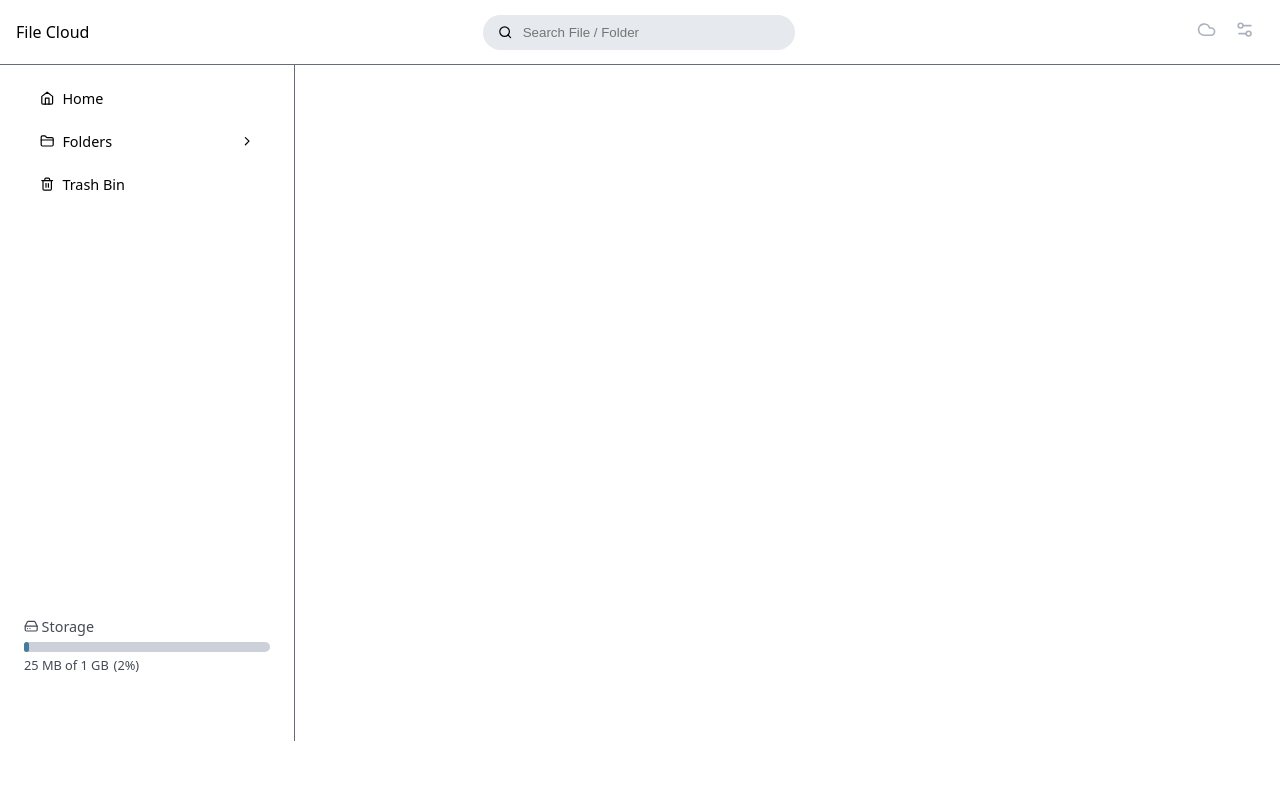
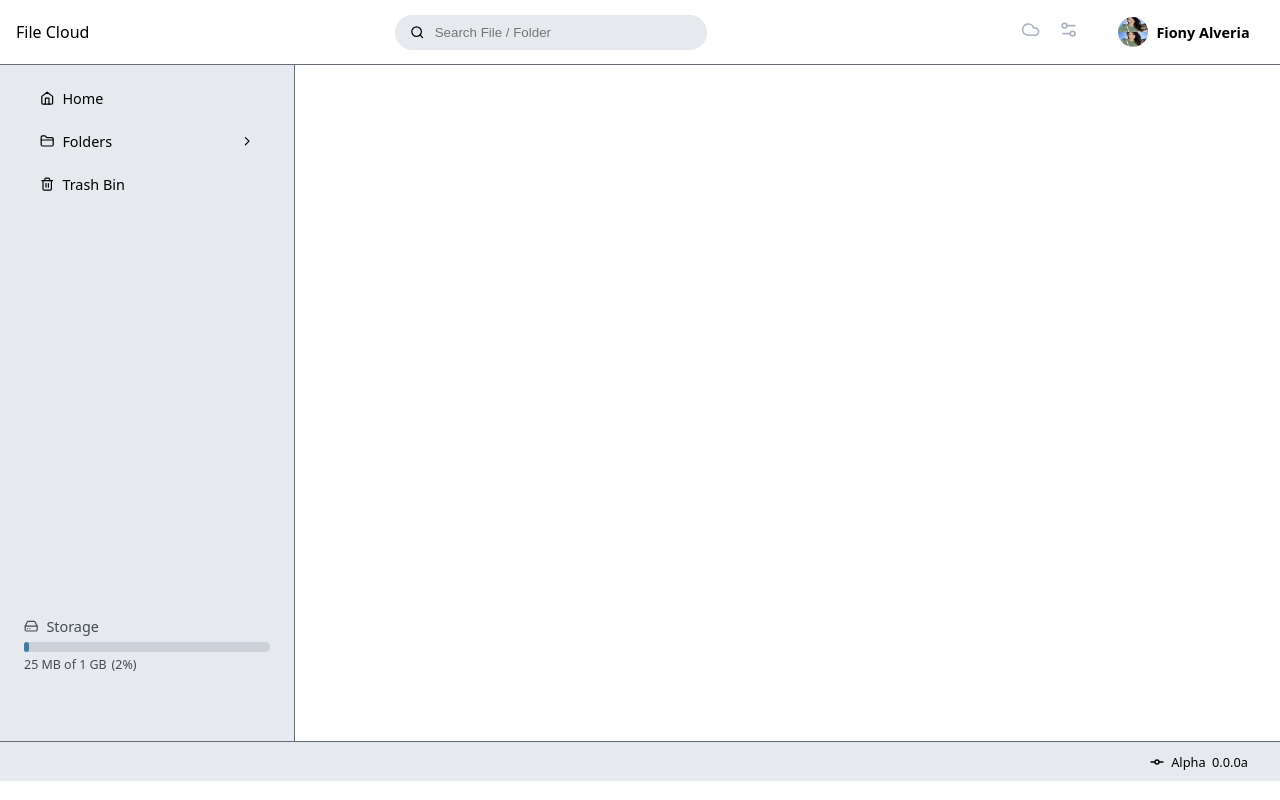
Before and after one commit to AlbertRT/file-cloud, a React (Vite) app in the folder frontend/: page / in a window 1280 px wide. Built offline with nearby package versions, Linux system fonts and the light colour scheme.

Commit message:
Frontend - Adding Account dropdown, Footer

```diff
--- /dev/null
+++ b/frontend/src/Components/Footer/Footer.jsx
@@ -0,0 +1,21 @@
+import React from 'react';
+import "./Footer.scss";
+import { LuGitCommit } from 'react-icons/lu';
+
+const Footer = () => {
+  return (
+    <div className="Footer">
+        <div className="version">
+            <div className="icons">
+                <LuGitCommit />
+            </div>
+            <div className="version">
+                <div className="channel">Alpha</div>
+                <div className="version">0.0.0a</div>
+            </div>
+        </div>
+    </div>
+  )
+}
+
+export default Footer
--- /dev/null
+++ b/frontend/src/Components/Footer/Footer.scss
@@ -0,0 +1,37 @@
+@import "../../variables.scss";
+
+.Footer {
+    height: 40px;
+    border-top: 1px solid $dark_gray_1;
+    background: $light_gray_2;
+    width: 100%;
+    display: flex;
+    align-items: center;
+    justify-content: end;
+    padding: 0 2rem;
+
+    .version {
+        display: flex;
+        align-items: center;
+        justify-content: center;
+        user-select: none;
+
+        .icons {
+            display: flex;
+            align-items: center;
+            justify-content: center;
+        }
+
+        .version {
+            font-size: .8rem;
+            margin-left: .4rem;
+
+            .channel {
+                transition: color 250ms;
+                &:hover {
+                    color: $solid_blue;
+                }
+            }
+        }
+    }
+}
--- a/frontend/src/Components/Navbar/Navbar.jsx
+++ b/frontend/src/Components/Navbar/Navbar.jsx
@@ -1,10 +1,20 @@
 import React, { useState } from "react";
-import "./index.scss";
-import { LuSettings2, LuCloud, LuSearch, LuX } from "react-icons/lu";
+import "./Navbar.scss";
+import {
+	LuSettings2,
+	LuCloud,
+	LuSearch,
+	LuX,
+	LuEdit2,
+	LuLogOut,
+	LuShield,
+} from "react-icons/lu";
+import fiony from "../../Assets/20230718_151947.jpg";
+import { Link } from "react-router-dom";
 
 const Navbar = () => {
-
-    const [searchValue, setSearchValue] = useState('');
+	const [searchValue, setSearchValue] = useState("");
+    const [showDropdown, setShowDropdown] = useState(false);
 
 	return (
 		<nav className="navbar">
@@ -15,30 +25,88 @@ const Navbar = () => {
 						type="text"
 						className="input-text"
 						placeholder="Search File / Folder"
-                        value={searchValue}
-                        onInput={e => setSearchValue(e.target.value)}
+						value={searchValue}
+						onInput={(e) => setSearchValue(e.target.value)}
 					/>
 					<div className="icons">
 						<LuSearch />
 					</div>
-					<div className={searchValue.length > 0 ? 'icons-close show' : 'icons-close'} onClick={() => setSearchValue('')}>
+					<div
+						className={
+							searchValue.length > 0
+								? "icons-close show"
+								: "icons-close"
+						}
+						onClick={() => setSearchValue("")}
+					>
 						<LuX />
 					</div>
 				</div>
 			</div>
 			<div className="Menus">
-				<ul>
-					<li className="menu cloud-status">
-						<div className="icons">
-							<LuCloud />
+				<div className="menu cloud-status">
+					<div className="icons">
+						<LuCloud />
+					</div>
+				</div>
+				<div className="menu settings">
+					<div className="icons">
+						<LuSettings2 />
+					</div>
+				</div>
+				<div className="menu-dropdown">
+					<div className="account" onClick={() => setShowDropdown(!showDropdown)} >
+						<div className="photo-profile">
+							<img src={fiony} alt="" />
 						</div>
-					</li>
-					<li className="menu settings">
-						<div className="icons">
-							<LuSettings2 />
+						<div className="name">
+							<p>Fiony Alveria</p>
 						</div>
-					</li>
-				</ul>
+					</div>
+					<div className={showDropdown ? "dropdown show" : "dropdown"} >
+						<div className="profile">
+							<div className="photo">
+								<img src={fiony} alt="" />
+							</div>
+							<div className="information">
+								<div className="name">
+									<p>Fiony Alveria</p>
+								</div>
+								<div className="email">
+									<p>fiony.alveria@jkt48.com</p>
+								</div>
+							</div>
+						</div>
+						<div className="dropdown-menus">
+							<div className="dropdown-menu">
+								<Link>
+									<div className="icons">
+										<LuEdit2 />
+									</div>
+									<span>Edit Your Profile</span>
+								</Link>
+							</div>
+							<div className="dropdown-menu">
+								<Link>
+									<div className="icons">
+										<LuShield />
+									</div>
+									<span>Privacy</span>
+								</Link>
+							</div>
+						</div>
+						<div className="bottom-menus-dropdown">
+							<div className="bottom-menu-dropdown logout">
+								<Link>
+									<div className="icons">
+										<LuLogOut />
+									</div>
+									<span>Log Out</span>
+								</Link>
+							</div>
+						</div>
+					</div>
+				</div>
 			</div>
 		</nav>
 	);
--- /dev/null
+++ b/frontend/src/Components/Navbar/Navbar.scss
@@ -0,0 +1,244 @@
+@import "../../variables.scss";
+
+.navbar {
+	display: flex;
+	align-items: center;
+	justify-content: space-between;
+	padding: 2rem 1rem;
+	height: 40px;
+	border-bottom: 1px solid $dark_gray_1;
+
+	.Bar {
+		width: 25%;
+		.search-bar {
+			position: relative;
+			display: flex;
+			align-items: center;
+
+			.input-text {
+				width: 100%;
+				height: 35px;
+				padding: 0 2.5rem;
+				border: none;
+				outline: none;
+				background: $light_gray_2;
+				border-radius: 50px;
+			}
+
+			.icons {
+				position: absolute;
+				left: 5%;
+				display: flex;
+				align-items: center;
+				justify-content: center;
+				font-size: 0.9rem;
+			}
+
+			.icons-close {
+				position: absolute;
+				right: 5%;
+				display: flex;
+				align-items: center;
+				justify-content: center;
+				font-size: 0.9rem;
+				cursor: pointer;
+				transition: opacity 250ms;
+				opacity: 0;
+
+				&.show {
+					opacity: 1;
+				}
+			}
+		}
+	}
+
+	.Menus {
+		display: flex;
+		align-items: center;
+
+		.menu {
+			list-style: none;
+			height: 30px;
+			width: 30px;
+			display: flex;
+			align-items: center;
+			justify-content: center;
+			margin: 0 0.25rem;
+			cursor: pointer;
+			color: $medium_gray_2;
+			font-size: 1.2rem;
+			transition: color 250ms;
+
+			&:hover {
+				color: $dark_gray_2;
+			}
+
+			&.cloud-status {
+				&.active {
+					color: $solid_blue;
+					font-weight: bold;
+				}
+			}
+		}
+		.menu-dropdown {
+			margin-left: 1rem;
+			position: relative;
+
+			.account {
+				display: flex;
+				align-items: center;
+				justify-content: center;
+				cursor: pointer;
+				padding: 0.5rem 0.9rem;
+				border-radius: 50px;
+				transition: background 250ms;
+
+				.photo-profile {
+					width: 30px;
+					height: 30px;
+					margin-right: 0.5rem;
+
+					img {
+						width: 100%;
+						height: 100%;
+						border-radius: 50%;
+					}
+				}
+				.name {
+					color: $black;
+					font-size: 0.9rem;
+					user-select: none;
+					font-weight: bold;
+				}
+
+				&:hover {
+					background: $light_gray_2;
+				}
+			}
+
+			.dropdown {
+				position: absolute;
+				width: 300px;
+				top: 120%;
+				right: 0;
+				z-index: 1;
+				background: rgba(255, 255, 255, 0.25);
+				box-shadow: 0 8px 32px 0 rgba(31, 38, 135, 0.37);
+				border-radius: 10px;
+				border: 1px solid rgba(255, 255, 255, 0.18);
+				padding: 1rem 1.4rem;
+                transition: all 250ms;
+                pointer-events: none;
+				height: 0;
+                visibility: collapse;
+                opacity: 0;
+
+                &.show {
+                    height: 250px;
+                    visibility: visible;
+                    pointer-events: auto;
+                    transition-delay: 100ms;
+                    opacity: 1;
+                }
+
+				.profile {
+					display: flex;
+					align-items: center;
+					border-bottom: 1px solid $dark_gray_2;
+					padding-bottom: 1rem;
+
+					.photo {
+						width: 50px;
+						height: 50px;
+
+						img {
+							width: 100%;
+							height: 100%;
+							border-radius: 50%;
+						}
+					}
+
+					.information {
+						margin-left: 1rem;
+						user-select: none;
+
+						.name {
+							font-size: 0.9rem;
+						}
+						.email {
+							font-size: 0.8rem;
+							font-weight: bold;
+							color: $medium_gray_2;
+						}
+					}
+				}
+				.dropdown-menus {
+					width: 100%;
+					margin-top: 1rem;
+					height: 45%;
+
+					.dropdown-menu {
+						a {
+							display: flex;
+							align-items: center;
+							padding: 0 0.5rem;
+							font-size: 0.8rem;
+							width: 100%;
+							height: 30px;
+							text-decoration: none;
+							border-radius: 5px;
+							color: $black;
+							transition: all 250ms;
+
+							.icons {
+								display: flex;
+								align-items: center;
+								justify-content: center;
+								margin-right: 1rem;
+							}
+
+							&:hover {
+								background: $dark_blue;
+								color: $white;
+							}
+						}
+					}
+				}
+				.bottom-menus-dropdown {
+					width: 100%;
+					display: flex;
+					align-items: center;
+					justify-content: end;
+                    height: 20%;
+
+					.bottom-menu-dropdown {
+						a {
+							border: 1px solid $danger;
+							display: flex;
+							align-items: center;
+                            height: 30px;
+                            padding: 0 .9rem;
+                            font-size: .8rem;
+                            color: $danger;
+                            text-decoration: none;
+                            border-radius: 50px;
+                            transition: all 250ms;
+
+                            .icons {
+                                display: flex;
+                                align-items: center;
+                                justify-content: center;
+                                margin-right: .5rem;
+                            }
+
+                            &:hover {
+                                background: $danger;
+                                color: $white;
+                            }
+						}
+					}
+				}
+			}
+		}
+	}
+}
--- a/frontend/src/Components/Navbar/index.scss
+++ /dev/null
@@ -1,86 +0,0 @@
-@import '../../variables.scss';
-
-.navbar {
-	display: flex;
-	align-items: center;
-	justify-content: space-between;
-	padding: 2rem 1rem;
-	height: 40px;
-    border-bottom: 1px solid $dark_gray_1;
-
-    .Bar {
-        width: 25%;
-        .search-bar {
-            position: relative;
-            display: flex;
-            align-items: center;
-
-            .input-text {
-                width: 100%;
-                height: 35px;
-                padding: 0 2.5rem;
-                border: none;
-                outline: none;
-                background: $light_gray_2;
-                border-radius: 50px;
-            }
-
-            .icons {
-                position: absolute;
-                left: 5%;
-                display: flex;
-                align-items: center;
-                justify-content: center;
-                font-size: .9rem;
-            }
-
-            .icons-close {
-                position: absolute;
-                right: 5%;
-                display: flex;
-                align-items: center;
-                justify-content: center;
-                font-size: .9rem;
-                cursor: pointer;
-                transition: opacity 250ms;
-                opacity: 0;
-
-                &.show {
-                    opacity: 1;
-                }
-            }
-        }
-    }
-
-	.Menus {
-		ul {
-			display: flex;
-			align-items: center;
-
-			li.menu {
-				list-style: none;
-                height: 30px;
-                width: 30px;
-                display: flex;
-                align-items: center;
-                justify-content: center;
-                margin: 0 .25rem;
-                cursor: pointer;
-                color: $medium_gray_2;
-                font-size: 1.2rem;
-                transition: color 250ms;
-
-                &:hover {
-                    color: $dark_gray_2;
-                }
-
-                &.cloud-status {
-                    &.active {
-                        color: $solid_blue;
-                        font-weight: bold;
-                    }
-                }
-			}
-		}
-	}
-}
--- a/frontend/src/Components/Sidebar/Sidebar.jsx
+++ b/frontend/src/Components/Sidebar/Sidebar.jsx
@@ -1,5 +1,5 @@
 import React, { useState } from "react";
-import "./index.scss";
+import "./Sidebar.scss";
 import {
 	LuHome,
 	LuFolderClosed,
@@ -22,7 +22,7 @@ const Sidebar = () => {
 	};
 	const percentages = Math.round((storage.used / storage.total) * 100);
 
-    const color = percentages <= 50 ? "457b9d" : percentages <= 75 ? "ffce54" : "e63946";
+    const color = percentages <= 50 ? "#457b9d" : percentages <= 75 ? "#ffce54" : "#e63946";
 
 	return (
 		<div className="Sidebar">
@@ -106,11 +106,7 @@ const Sidebar = () => {
 								className="bar"
 								style={{
 									width: `${percentages}%`,
-									background: (percentages <= 50
-											? "#457b9d"
-											: percentages <= 75
-											? "#ffce54"
-											: "#e63946"),
+									background: color,
 								}}
 							></div>
 						</div>
--- a/frontend/src/Components/Sidebar/index.scss
+++ b/frontend/src/Components/Sidebar/Sidebar.scss
@@ -1,12 +1,11 @@
-@use "../../variables.scss" as variable;
-@forward "../../variables.scss";
-@import "../../mixin.scss";
+@import "../../variables.scss";
 
 .Sidebar {
 	width: 100%;
 	height: calc(92vh - 40px - 20px);
-	border-right: 1px solid variable.$dark_gray_1;
+	border-right: 1px solid $dark_gray_1;
 	padding: 1rem 1.5rem;
+    background: $light_gray_2;
 
 	.Menus {
 		height: 65vh;
@@ -17,14 +16,14 @@
 			&.trash-bin {
 				a {
 					&.active {
-						background: variable.$danger;
-						color: variable.$white;
+						background: $danger;
+						color: $white;
 					}
 				}
 			}
 
 			a {
-				color: variable.$black;
+				color: $black;
 				width: 100%;
 				height: 35px;
 				transition: all 250ms;
@@ -47,22 +46,22 @@
 
 				&:hover,
 				&.active {
-					background: variable.$dark_blue;
-					color: variable.$white;
+					background: $dark_blue;
+					color: $white;
 				}
 
 				&.trash-bin {
 					&:hover,
 					&.active {
-						background: variable.$danger;
-						color: variable.$white;
+						background: $danger;
+						color: $white;
 					}
 				}
 				&.subMenu {
 					&:hover,
 					&.active {
-						background: variable.$light_gray_2;
-						color: variable.$black;
+						background: $light_gray_2;
+						color: $black;
 					}
 				}
 			}
@@ -73,7 +72,7 @@
 			user-select: none;
 
 			.expand-title {
-				color: variable.$black;
+				color: $black;
 				width: 100%;
 				height: 35px;
 				transition: all 250ms;
@@ -113,8 +112,8 @@
 
 				&:hover,
 				&.active {
-					background: variable.$dark_blue;
-					color: variable.$white;
+					background: $dark_blue;
+					color: $white;
 				}
 			}
 			.submenu {
@@ -124,6 +123,12 @@
 				visibility: collapse;
 				transition: all 250ms;
 				opacity: 0;
+
+                .subMenu {
+                    &:hover {
+                        background: $medium_gray_1;
+                    }
+                }
 
 				&.expanded {
 					height: 15vh;
@@ -136,7 +141,7 @@
 	}
 
 	.Account {
-		height: 15vh;
+		height: 10vh;
 		margin-top: 1rem;
 
 		.storage {
@@ -145,7 +150,7 @@
 				align-items: center;
 				user-select: none;
 				font-size: 0.9rem;
-				color: variable.$dark_gray_2;
+				color: $dark_gray_2;
 
 				.icons {
 					display: flex;
@@ -153,7 +158,7 @@
 					justify-content: center;
 				}
 				span {
-					margin-left: 0.2rem;
+					margin-left: 0.5rem;
 				}
 			}
 			.storage-bar {
@@ -161,7 +166,7 @@
 
 				.bar-container {
 					width: 100%;
-					background: variable.$medium_gray_1;
+					background: $medium_gray_1;
 					height: 10px;
 					border-radius: 50px;
 					position: relative;
@@ -173,10 +178,11 @@
 				}
 				.storage-used {
 					margin-top: 0.3rem;
-					font-size: 0.8rem;
-					color: variable.$dark_gray_2;
+					font-size: 0.78rem;
+					color: $dark_gray_2;
 					display: flex;
 					align-items: center;
+                    user-select: none;
 
 					.using {
 						margin-right: 0.2rem;
--- a/frontend/src/Page/Home/Home.jsx
+++ b/frontend/src/Page/Home/Home.jsx
@@ -2,6 +2,7 @@ import React from 'react';
 import Navbar from '../../Components/Navbar/Navbar';
 import Sidebar from '../../Components/Sidebar/Sidebar';
 import './Home.scss';
+import Footer from '../../Components/Footer/Footer';
 
 const Home = () => {
   return (
@@ -13,6 +14,7 @@ const Home = () => {
             </div>
             <div className="content"></div>
         </section>
+        <Footer />
     </div>
   )
 }
```
Also changed, not shown: frontend/src/Assets/20230718_151947.jpg (added).
